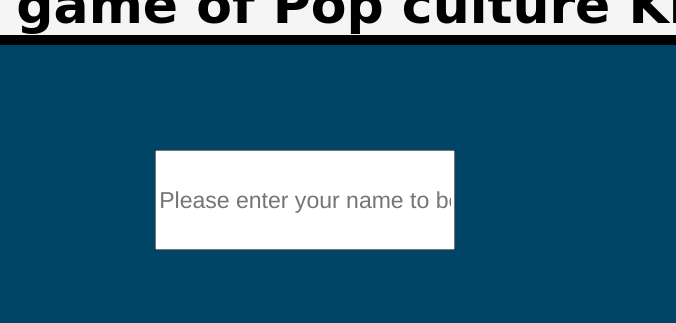
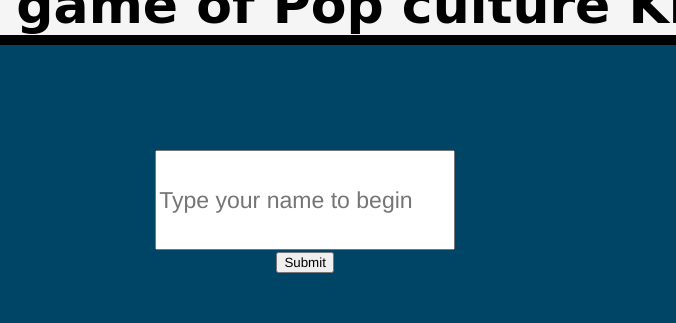
Before and after one commit to Technically-Teta/Techtonica.Weekly.Assignments, a plain HTML site: page index.html in a window 1280 px wide. Shown: the top 323 px of the page, 604-1280 px from the left. Drawn offline with Linux system fonts and the light colour scheme; a web font is replaced by a local one.

Commit message:
moved extra div

```diff
--- a/index.html
+++ b/index.html
@@ -21,15 +21,24 @@
 
     <img  src= "pop-culture-trivia-pop-art-collage-700x467.jpg" alt="pop culture image" width="500" height="500">
 
-    <div class="user-form" id="uformid">
-        <form class="uform" name="userForm" id="userNameForm" action="start">
-            <input type="text" class="user-form control" id="user-name" placeholder="Please enter your name to begin"
-                data validation required name="Please enter your name" required>
-    </div>
+
+
+
+
+
+<div class="user-form" id="uformid">
+    <form class="uform" name="userForm" id="userNameForm" action="start">
+        <input type="text" class="user-form control" id="username" placeholder="Type your name to begin" data-validation
+            required name="Please enter your name" required>
+        <button type="submit" id="submit">Submit</button>
+    </form>
+</div>
+
+
+
 
     <div class="container ">
         <div id="question-container" class=>
-            <div id="qdiv" class="qdiv">
                 <div id="question">Question</div>
                 <div id="answer-buttons" class="btn-grid">
                     <button class="btn">Answer 1</button>
@@ -46,6 +55,7 @@
             <button class="play" id="userPlay-btn"> Play now!</button>
             <button id="next-btn" class="next-btn btn hide">Next</button>
         </div>
+
     </div>
     <script defer src="index.js"></script>
 </body>
```
